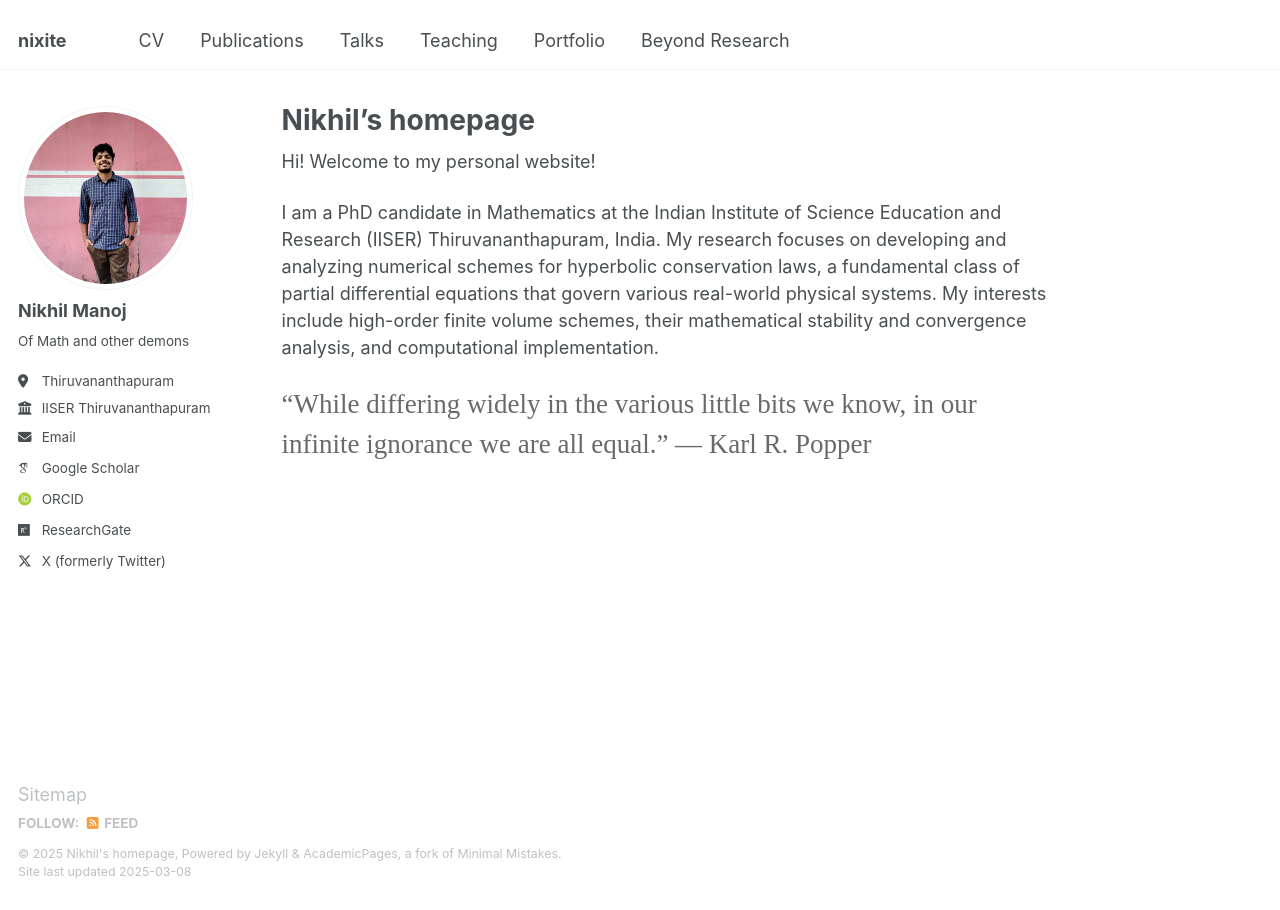
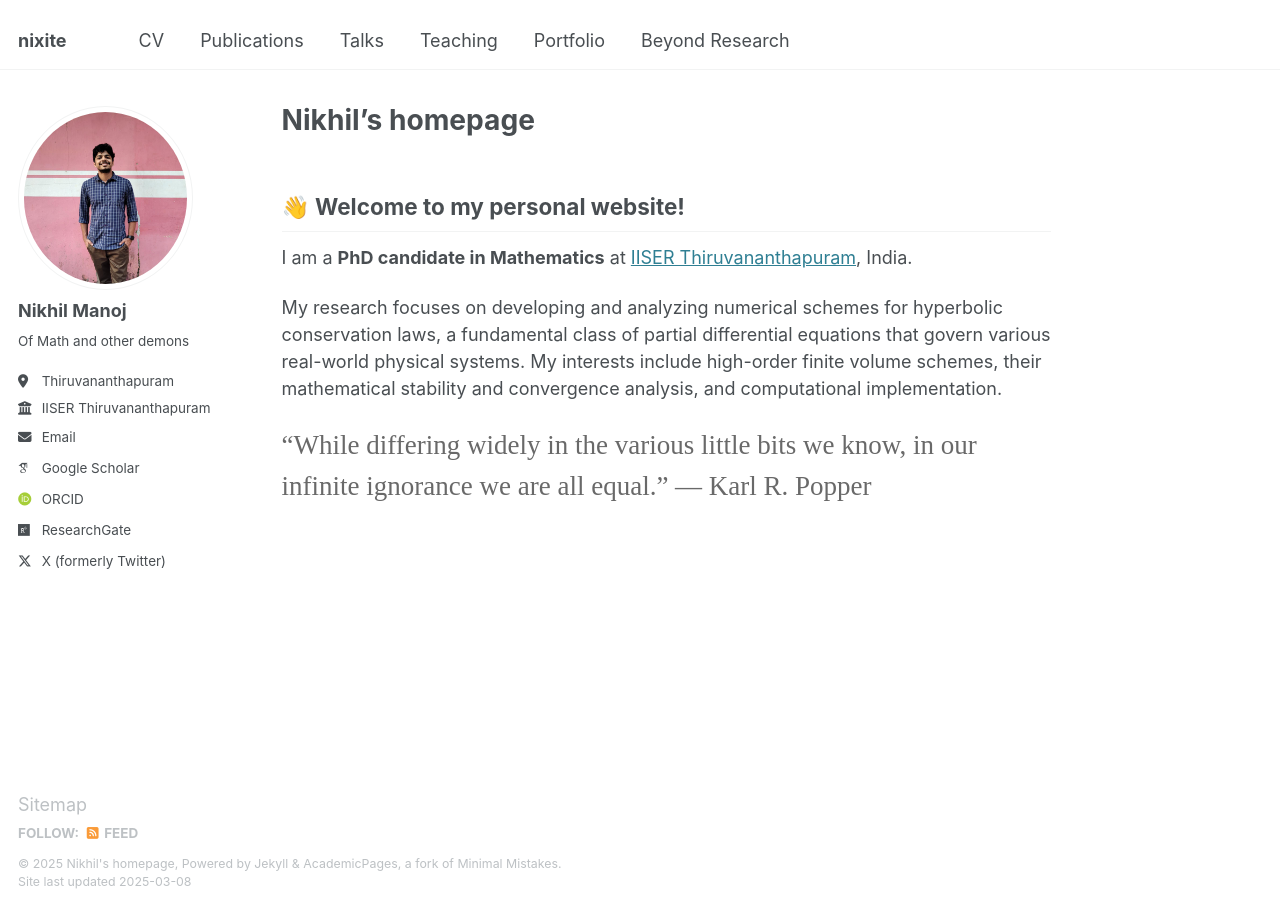
Before and after one commit to nikhil0597/nikhil0597.github.io, a Jekyll site: the page built from _pages/about.md, in a window 1280 px wide. Built offline with Jekyll 4.4.1, drawn with Linux system fonts in a browser that asks for light colours; some web fonts are replaced.

Commit message:
Update about.md

```diff
--- a/_pages/about.md
+++ b/_pages/about.md
@@ -6,9 +6,11 @@ redirect_from:
   - /about/
   - /about.html
 ---
-Hi! Welcome to my personal website!
+## 👋 Welcome to my personal website!
 
-I am a PhD candidate in Mathematics at the Indian Institute of Science Education and Research (IISER) Thiruvananthapuram, India. My research focuses on developing and analyzing numerical schemes for hyperbolic conservation laws, a fundamental class of partial differential equations that govern various real-world physical systems. My interests include high-order finite volume schemes, their mathematical stability and convergence analysis, and computational implementation.
+I am a **PhD candidate in Mathematics** at [IISER Thiruvananthapuram](https://www.iisertvm.ac.in/), India.
+
+My research focuses on developing and analyzing numerical schemes for hyperbolic conservation laws, a fundamental class of partial differential equations that govern various real-world physical systems. My interests include high-order finite volume schemes, their mathematical stability and convergence analysis, and computational implementation.
 
 <span style="font-family: 'Brush Script MT', cursive; font-size: 1.5em; color: #696969;">
   “While differing widely in the various little bits we know, in our infinite ignorance we are all equal.”
```
